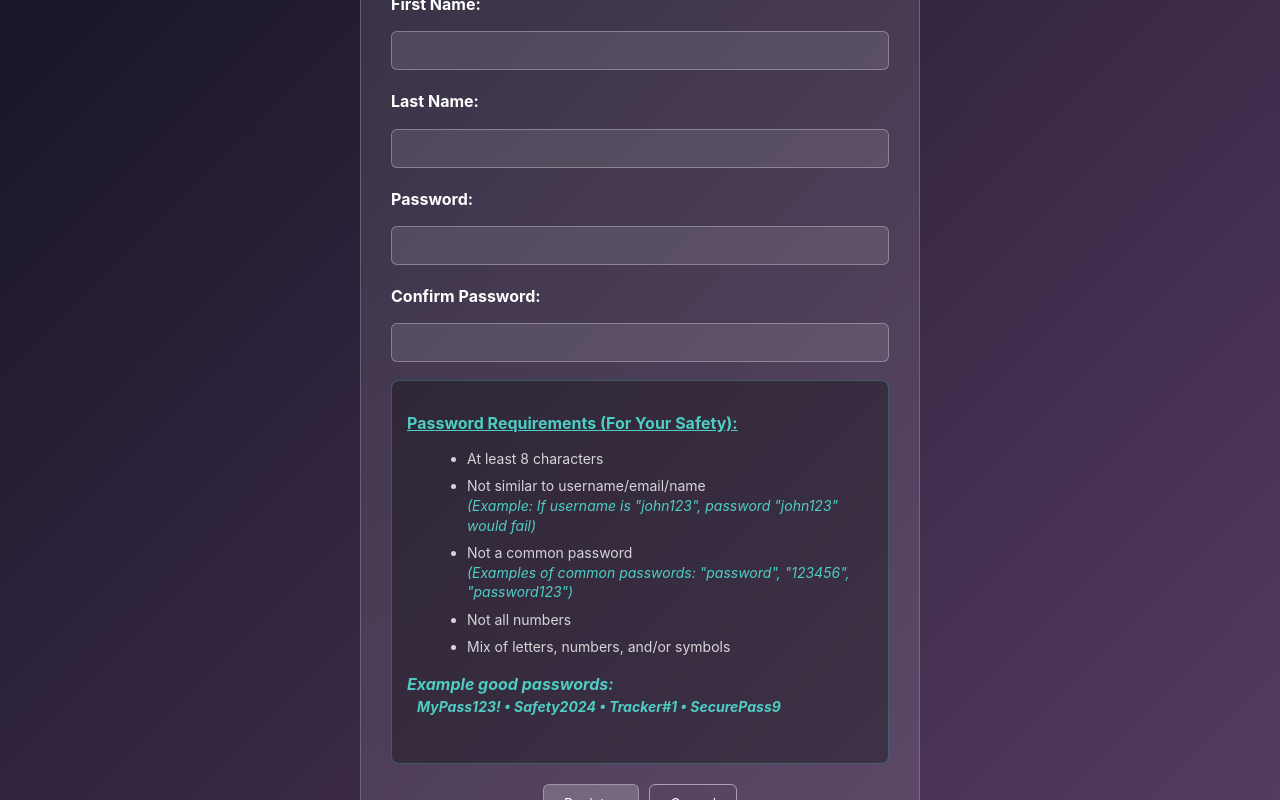
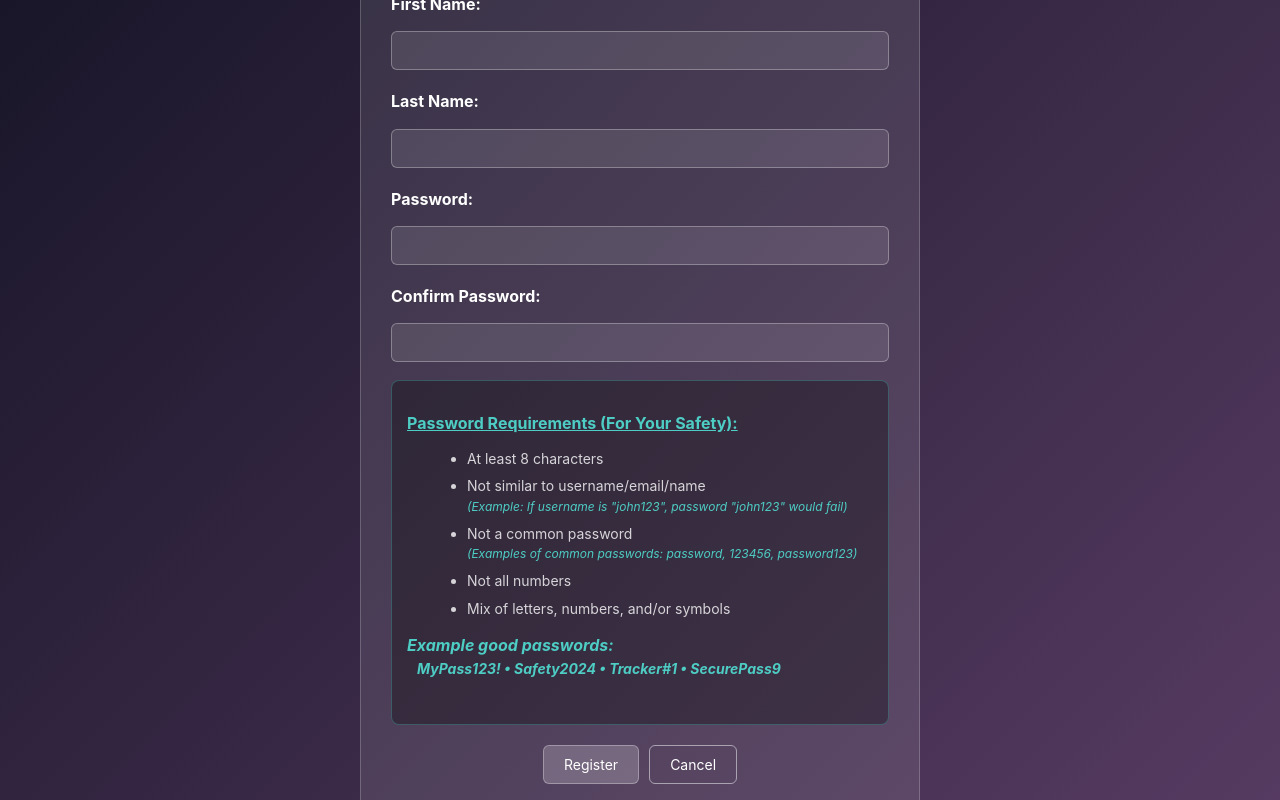
Before and after one commit to SylviaRemington/safety-tracker-react-front-end, a React (Vite) app: page /register in a window 1280 px wide. Shown: the part 399-1199 px from the top of the page. Built offline with nearby package versions, Linux system fonts and the light colour scheme; no server answers.

Commit message:
changing verbiage on Register Page under Password Requirements

```diff
--- a/src/components/RegisterForm/RegisterForm.jsx
+++ b/src/components/RegisterForm/RegisterForm.jsx
@@ -144,8 +144,8 @@ const RegisterForm = () => {
               <p style={{ marginBottom: '5px', fontWeight: 'bold', fontSize: '16px', color: '#4ecdc4', textDecoration: 'underline' }}>Password Requirements (For Your Safety):</p>
               <ul style={{ marginLeft: '20px', marginBottom: '10px', fontSize: '14px' }}>
                 <li style={{ marginBottom: '8px' }}>At least 8 characters</li>
-                <li style={{ marginBottom: '8px' }}>Not similar to username/email/name<br /><span style={{ fontSize: '14px', fontStyle: 'italic', color: '#4ecdc4' }}>(Example: If username is "john123", password "john123" would fail)</span></li>
-                <li style={{ marginBottom: '8px' }}>Not a common password<br /><span style={{ fontSize: '14px', fontStyle: 'italic', color: '#4ecdc4' }}>(Examples of common passwords: "password", "123456", "password123")</span></li>
+                <li style={{ marginBottom: '8px' }}>Not similar to username/email/name<br /><span style={{ fontSize: '12px', fontStyle: 'italic', color: '#4ecdc4' }}>(Example: If username is "john123", password "john123" would fail)</span></li>
+                <li style={{ marginBottom: '8px' }}>Not a common password<br /><span style={{ fontSize: '12px', fontStyle: 'italic', color: '#4ecdc4' }}>(Examples of common passwords: password, 123456, password123)</span></li>
                 <li style={{ marginBottom: '8px' }}>Not all numbers</li>
                 <li style={{ marginBottom: '8px' }}>Mix of letters, numbers, and/or symbols</li>
               </ul>
```
